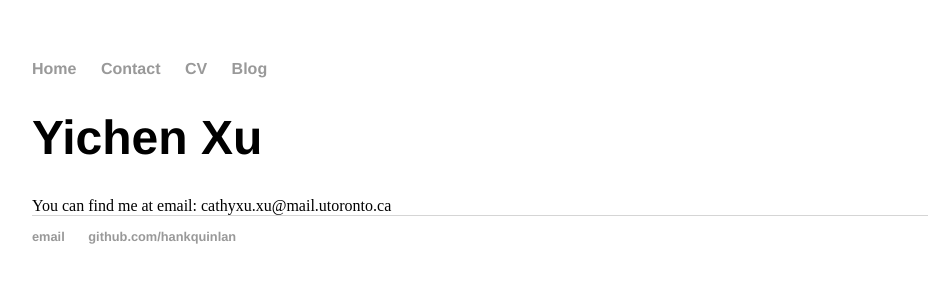
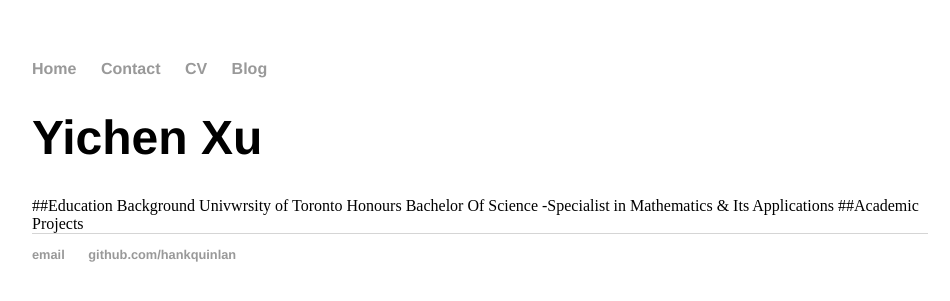
Before and after one commit to black12348602/black12348602.github.io, a Jekyll site: the page built from cv/index.html, in a window 1280 px wide. Shown: the top 301 px of the page, without its empty margins (160-1110 px from the left). Built offline with Jekyll 4.4.1, drawn with Linux system fonts in a browser that asks for light colours.

Commit message:
Update index.html

```diff
--- a/cv/index.html
+++ b/cv/index.html
@@ -2,5 +2,8 @@
 layout: post
 title: Yichen Xu
 ---
-You can find me at
-email: cathyxu.xu@mail.utoronto.ca
+##Education Background
+Univwrsity of Toronto
+Honours Bachelor Of Science -Specialist in Mathematics & Its Applications
+
+##Academic Projects
```
